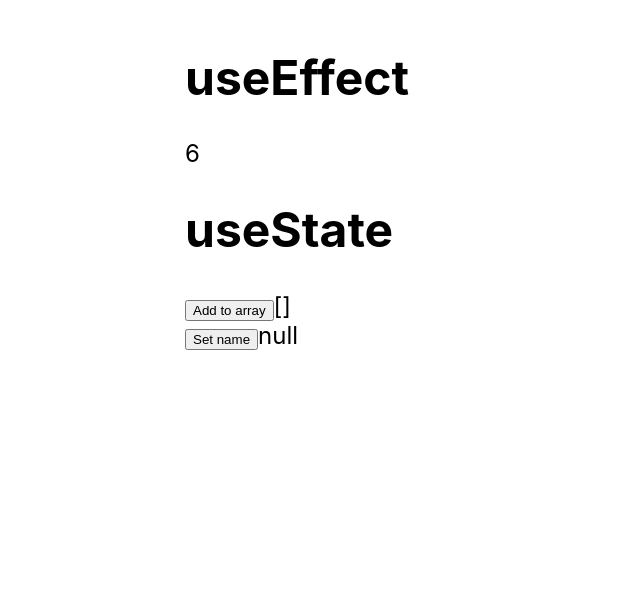
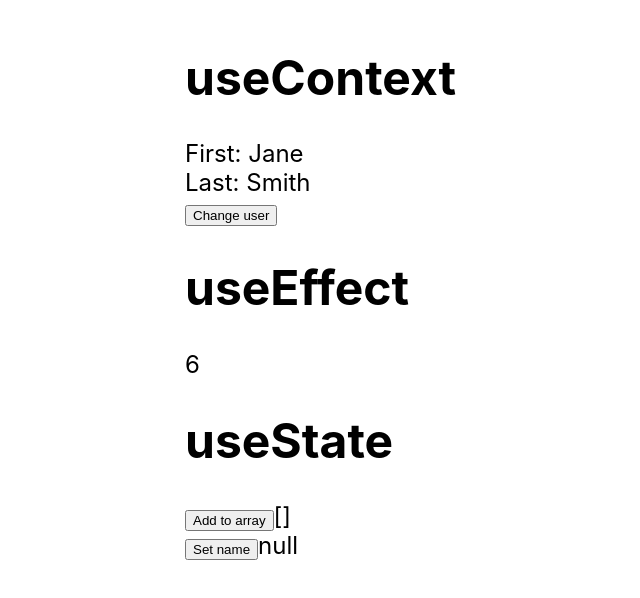
Before and after one commit to nikoada/ts-hooks, a React (Create React App) app: page / in a window 1280 px wide. Shown: the top 598 px of the page, without its empty margins (55-695 px from the left). Built offline with nearby package versions, Linux system fonts and the light colour scheme.

Commit message:
feat: add UseContextComponent

```diff
--- a/src/App.tsx
+++ b/src/App.tsx
@@ -1,9 +1,12 @@
 import UseStateComponent from "./UseStateComponent";
 import UseEffectComponent from "./UseEffectComponent";
+import UseContextComponent from "./UseContextComponent";
 
 function App() {
   return (
     <div>
+      <h1>useContext</h1>
+      <UseContextComponent />
       <h1>useEffect</h1>
       <UseEffectComponent />
       <h1>useState</h1>
--- /dev/null
+++ b/src/UseContextComponent.tsx
@@ -0,0 +1,34 @@
+import { useContext, useState } from 'react';
+
+import UserContext, { UserState } from './store';
+
+function ConsumerComponent() {
+    const user = useContext<UserState>(UserContext);
+
+    return (
+        <div>
+            <div>First: {user.first}</div>
+            <div>Last: {user.last}</div>
+        </div>
+    )
+}
+
+function UseContextComponent() {
+    const [user, setUser] = useState<UserState>({
+        first: "Jane",
+        last: "Smith"
+    });
+    return (
+        <UserContext.Provider value={user}>
+            <ConsumerComponent />
+            <button
+                onClick={() => setUser({
+                    first: "Josie",
+                    last: "Wales"
+                })}>Change user</button>
+        </UserContext.Provider>
+    )
+
+}
+
+export default UseContextComponent;
--- /dev/null
+++ b/src/store.ts
@@ -0,0 +1,12 @@
+import { createContext } from "react";
+
+const initialState = {
+    first: "Jack",
+    last: "Herrington"
+};
+
+export type UserState = typeof initialState;
+
+const context = createContext<typeof initialState>(initialState);
+
+export default context;
```
